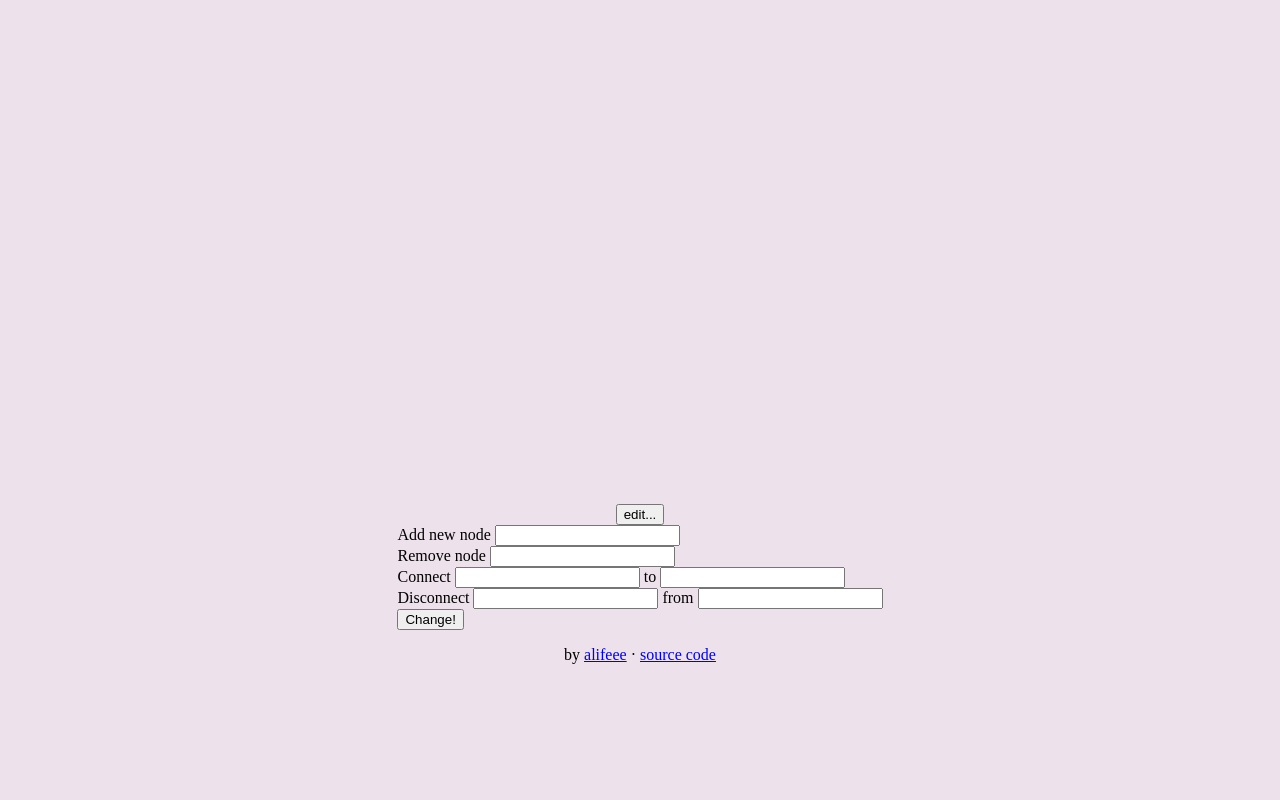
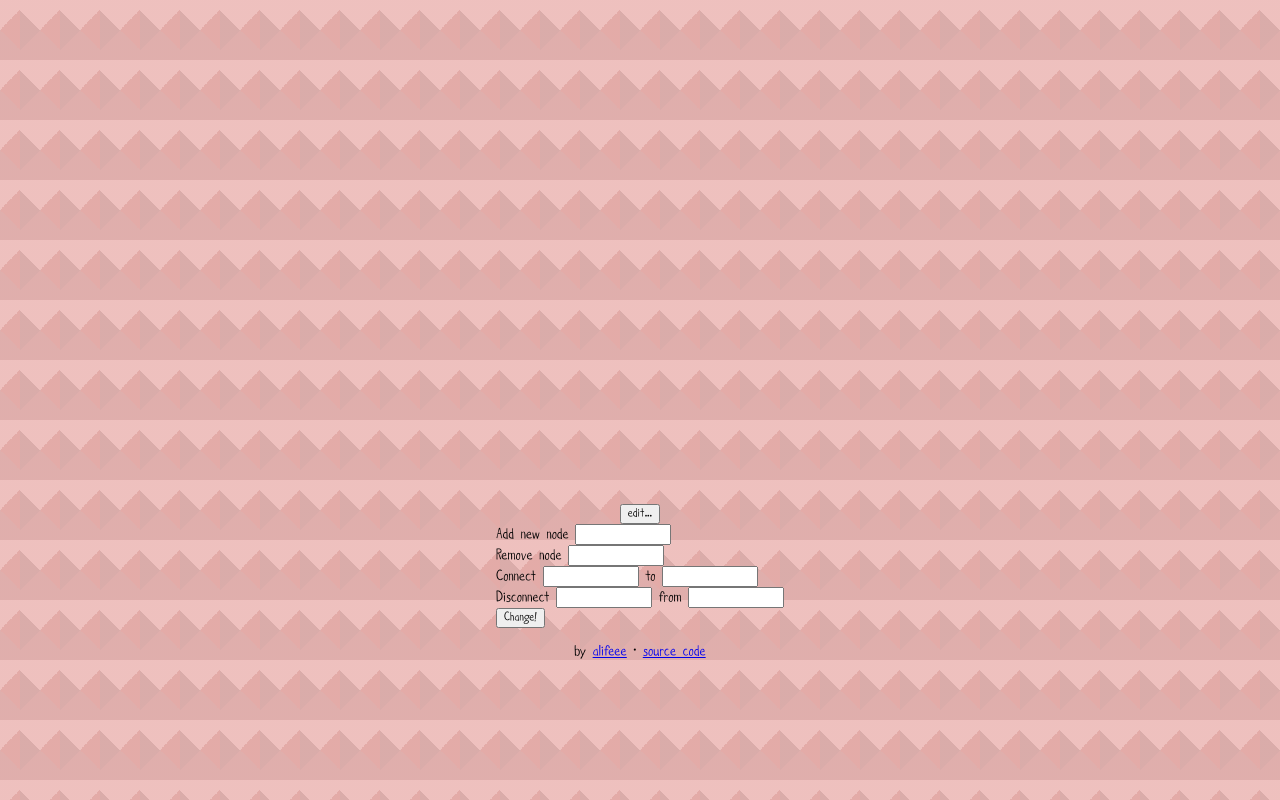
Before and after one commit to alifeee/polycule-visualiser, an Eleventy site: page index.html in a window 1280 px wide. Both pictures are taken after a click on the button "edit...". Built offline with nearby package versions, Linux system fonts and the light colour scheme; Eleventy itself is replaced by a stand-in of ours; files that its build step writes are made by us from their sources; no server answers.

Commit message:
style a bit nicer

```diff
--- a/index.html
+++ b/index.html
@@ -115,7 +115,7 @@
                 "d",
                 `M ${a1.x} ${a1.y} L ${a2.x} ${a2.y}`
               );
-              path.setAttributeNS(null, "stroke", "#E88851");
+              path.setAttributeNS(null, "stroke", "#8878BC");
               path.setAttributeNS(null, "stroke-width", "1");
               edges.appendChild(path);
               path.addEventListener("mouseenter", makePathBig);
@@ -137,7 +137,7 @@
               text.setAttributeNS(null, "text-anchor", "middle");
               text.setAttributeNS(null, "alignment-baseline", "central");
               text.setAttributeNS(null, "dominant-baseline", "central");
-              text.setAttributeNS(null, "fill", "#96DCDD");
+              text.setAttributeNS(null, "fill", "#FFFFFF");
               let textNode = document.createTextNode(node.id);
               text.appendChild(textNode);
               nodes.appendChild(text);
@@ -150,7 +150,7 @@
               rect.setAttributeNS(null, "y", a.y - height / 2);
               rect.setAttributeNS(null, "width", width);
               rect.setAttributeNS(null, "height", height);
-              rect.setAttributeNS(null, "fill", "#A899E8");
+              rect.setAttributeNS(null, "fill", "#962727");
               rect.setAttributeNS(null, "rx", 1);
 
               rects.appendChild(rect);
@@ -179,8 +179,26 @@
         padding: 0;
         max-height: 100vh;
       }
+
+      @font-face {
+        font-family: "Hockey is Life";
+        src: url("/hockey.ttf");
+      }
+
       body {
         background-color: #ede1eb;
+        font-family: "Hockey is Life", "BogFace", sans-serif;
+        background: conic-gradient(
+            from 45deg,
+            #c44b4477 25%,
+            #bc524d77 0% 50%,
+            #af4d4877 0% 75%,
+            #db797477 0%
+          )
+          50%/ 40px 60px;
+      }
+      button {
+        font-family: "Hockey is Life", "BogFace", sans-serif;
       }
       #svg {
         width: 100%;
@@ -205,6 +223,9 @@
       #form {
         display: none;
         margin: auto;
+      }
+      #form input {
+        max-width: 6rem;
       }
       footer {
         margin-top: 1rem;
```
Also changed, not shown: public/hockey.ttf (added).
